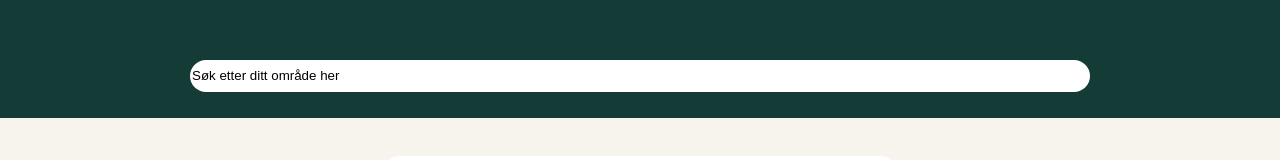
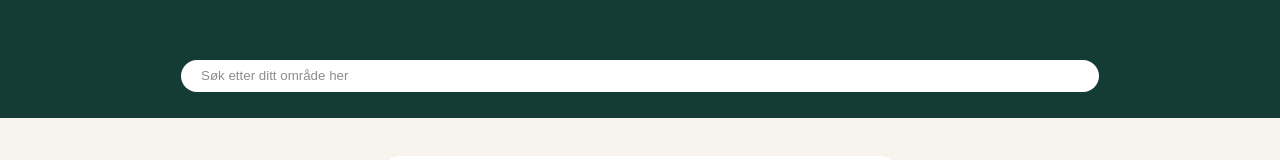
Before and after one commit to lynetteaglen/Arbeidskrav-WebProsjekt, a plain HTML site: page index.html in a window 1280 px wide. Shown: the part 1252-1412 px from the top of the page. Drawn offline with Linux system fonts and the light colour scheme.

Commit message:
wp input

```diff
--- a/partials/_index.scss
+++ b/partials/_index.scss
@@ -36,7 +36,9 @@ header{
             height: 30px;
             width: 70%;
             border-style: none;
-
+            font-family: Arial, Helvetica, sans-serif;
+            padding-left: 20px;
+            color: rgb(141, 141, 141);
         }
     }
 
```
Also changed, not shown: style.css, 1 other file.
